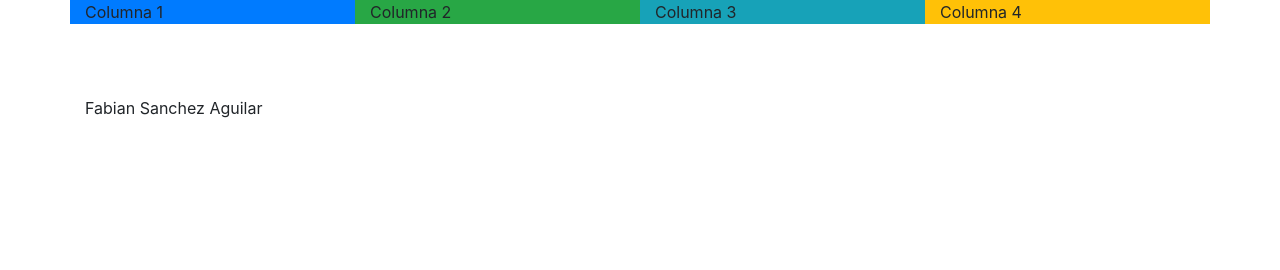
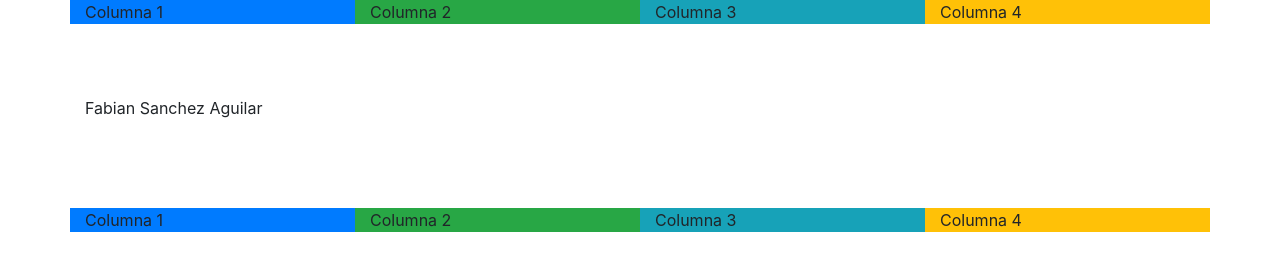
Before and after one commit to FeibianSan/BootJquery, a plain HTML site: page index.html in a window 1280 px wide. Drawn offline with Linux system fonts and the light colour scheme.

Commit message:
Segundo desarrollo

```diff
--- a/index.html
+++ b/index.html
@@ -28,6 +28,17 @@
 				<p>Fabian Sanchez Aguilar</p>
 			</div>
 		</div>
+
+		<br><br><br>
+
+		<div class="row">
+			<div class="col-sm-3 bg-primary">Columna 1</div>
+			<div class="col-sm-3 bg-success">Columna 2</div>
+			<div class="col-sm-3 bg-info">Columna 3</div>
+			<div class="col-sm-3 bg-warning">Columna 4</div>
+		</div>
+
+
 	</div>
 </body>
 </html>
```
